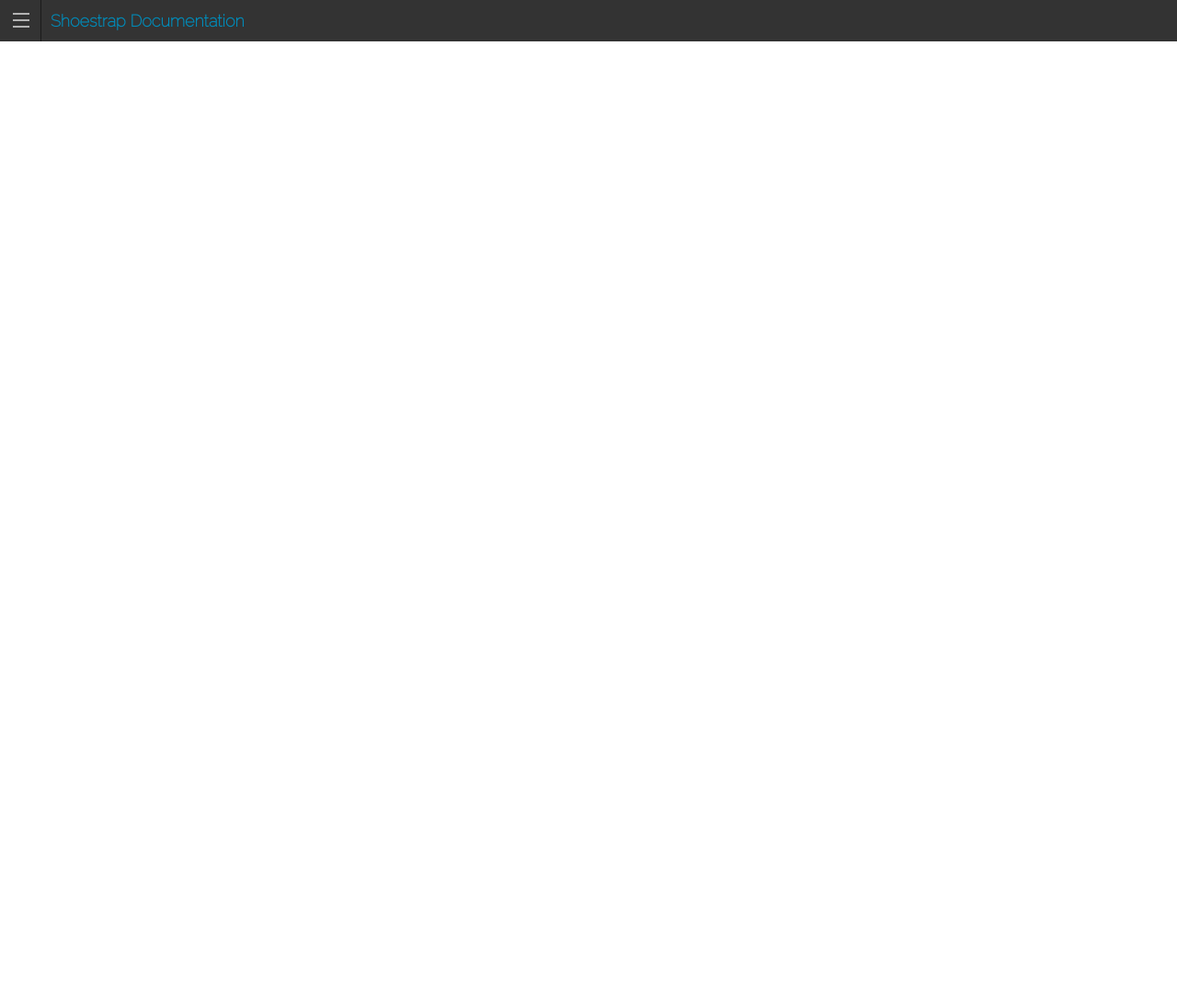
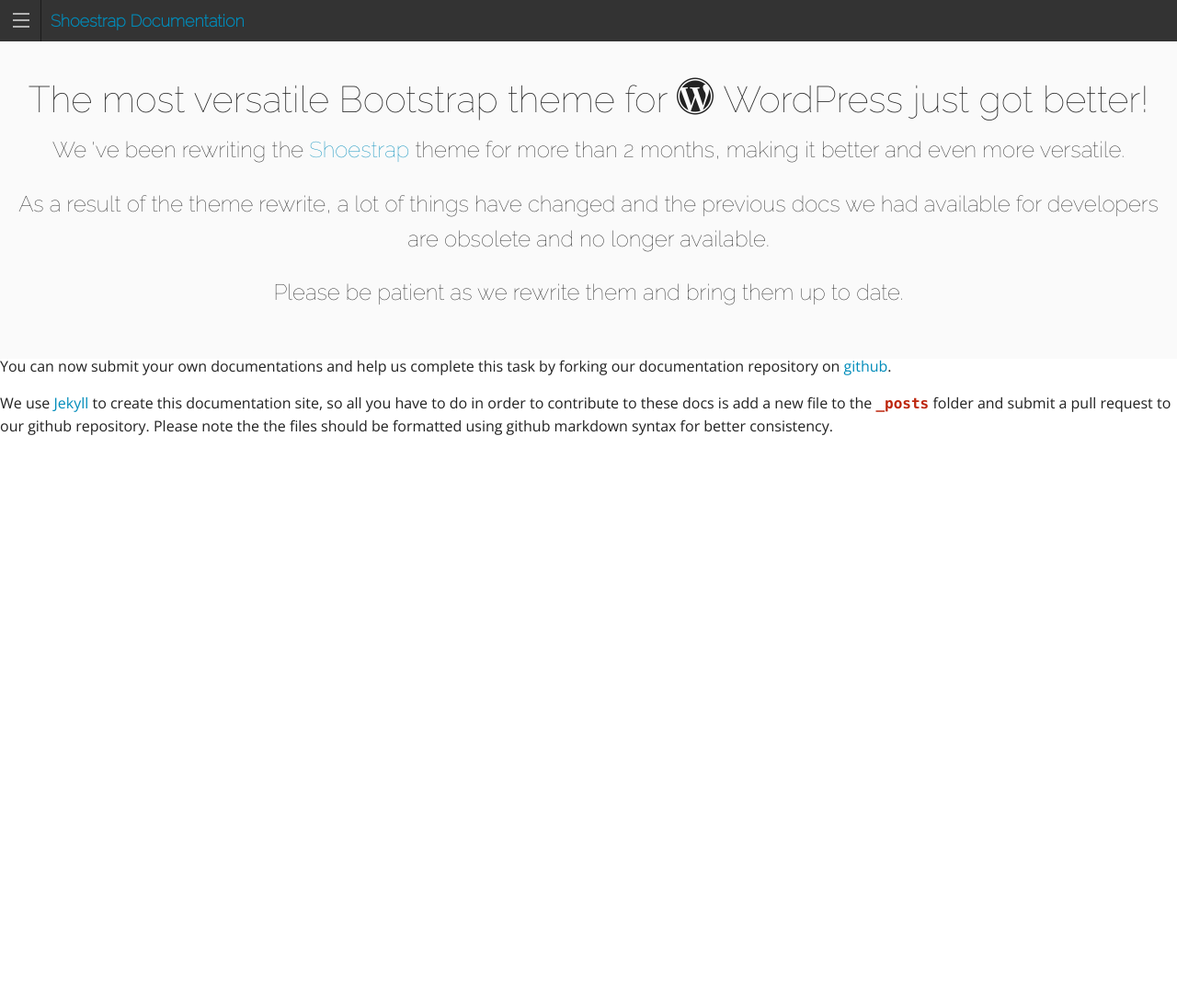
Before and after one commit to codemonkey-jack/shoestrap-documentation, a Jekyll site: the page built from index.html, in a window 1280 px wide. Shown: the whole page at 92% size. Built offline with Jekyll 4.4.1, drawn with Linux system fonts in a browser that asks for light colours; nearby versions of some CDN libraries; some web fonts are replaced; Markdown is read by kramdown in place of the engine named in the settings; after the commit the page ends 900 px from its top, so only the background shows below that.

Commit message:
added some text on the frontpage

```diff
--- a/index.html
+++ b/index.html
@@ -2,4 +2,23 @@
 layout: default
 title: Shoestrap Documentation
 ---
-<br><br><br><br><br><br><br><br><br><br><br><br><br><br><br><br><br><br><br><br><br><br><br><br><br><br><br><br><br><br><br><br><br><br><br><br><br><br><br><br><br><br><br><br><br><br><br><br><br><br><br><br><br><br><br><br><br><br><br><br><br><br><br><br><br>
+
+<div class="hero">
+	<div class="row">
+		<div class="large-12 columns">
+			<h1>The most versatile Bootstrap theme for <i class="el-icon-wordpress"></i> WordPress just got better!</h1>
+
+			<p>We 've been rewriting the <a href="http://shoestrap.org">Shoestrap</a> theme for more than 2 months, making it better and even more versatile.</p>
+
+			<p>As a result of the theme rewrite, a lot of things have changed and the previous docs we had available for developers are obsolete and no longer available.</p>
+
+			<p>Please be patient as we rewrite them and bring them up to date.</p>
+
+		</div>
+	</div>
+</div>
+
+<div class="row">
+	You can now submit your own documentations and help us complete this task by forking our documentation repository on <a href="https://github.com/shoestrap/shoestrap-documentation">github</a>.</p>
+	<p>We use <a href="http://jekyllrb.com/" target="_blank">Jekyll</a> to create this documentation site, so all you have to do in order to contribute to these docs is add a new file to the <code>_posts</code> folder and submit a pull request to our github repository. Please note the the files should be formatted using github markdown syntax for better consistency.</p>
+</div>
```
Also changed, not shown: css/foundation.css.
